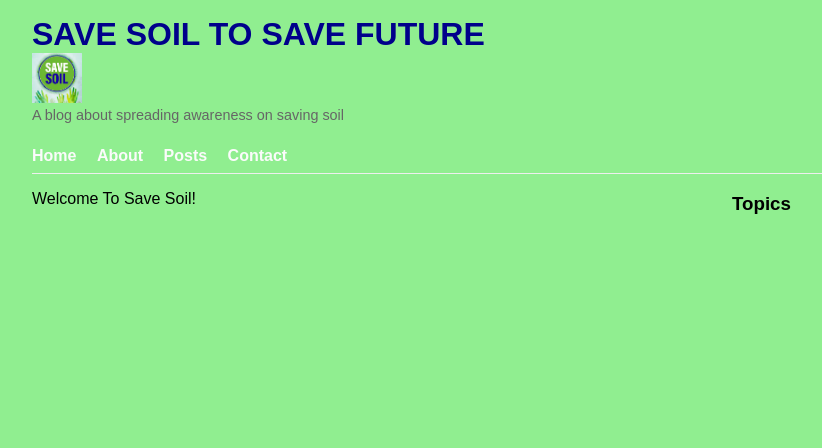
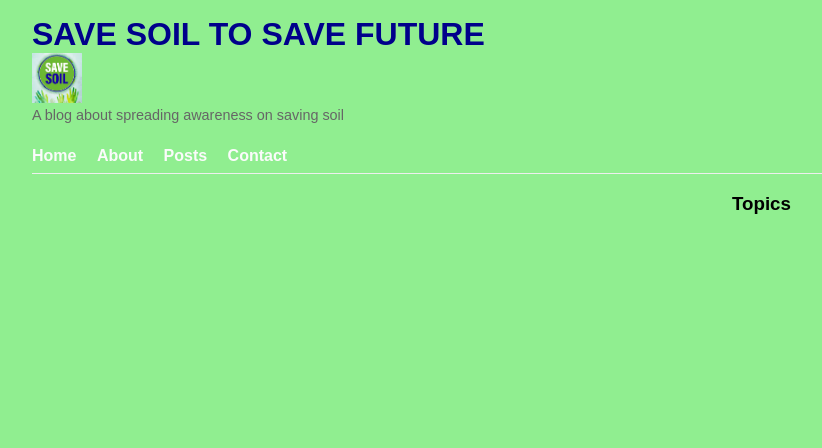
Before and after one commit to shyam1591/save_soil2, a Django app: page / in a window 1280 px wide. Shown: the top 448 px of the page, without its empty margins (108-930 px from the left). Run offline with Django 4.2, Linux system fonts and the light colour scheme; data that the repository does not hold is empty.

Commit message:
removing unwanted block

```diff
--- a/blog/templates/blog/home.html
+++ b/blog/templates/blog/home.html
@@ -1,7 +1,6 @@
 <!-- blog/templates/blog/home.html -->
 
 {% extends "blog/base.html" %} {% block main %}
-<p>Welcome To Save Soil!</p>
 
 <!--{{message}} {{latest_posts}} -->
 
```
